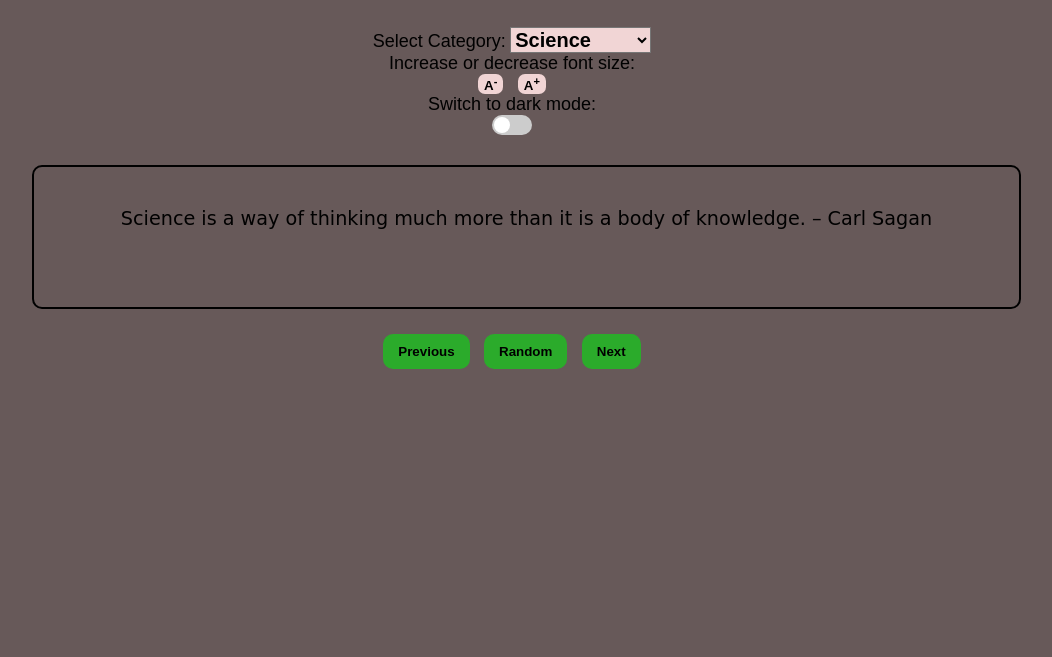
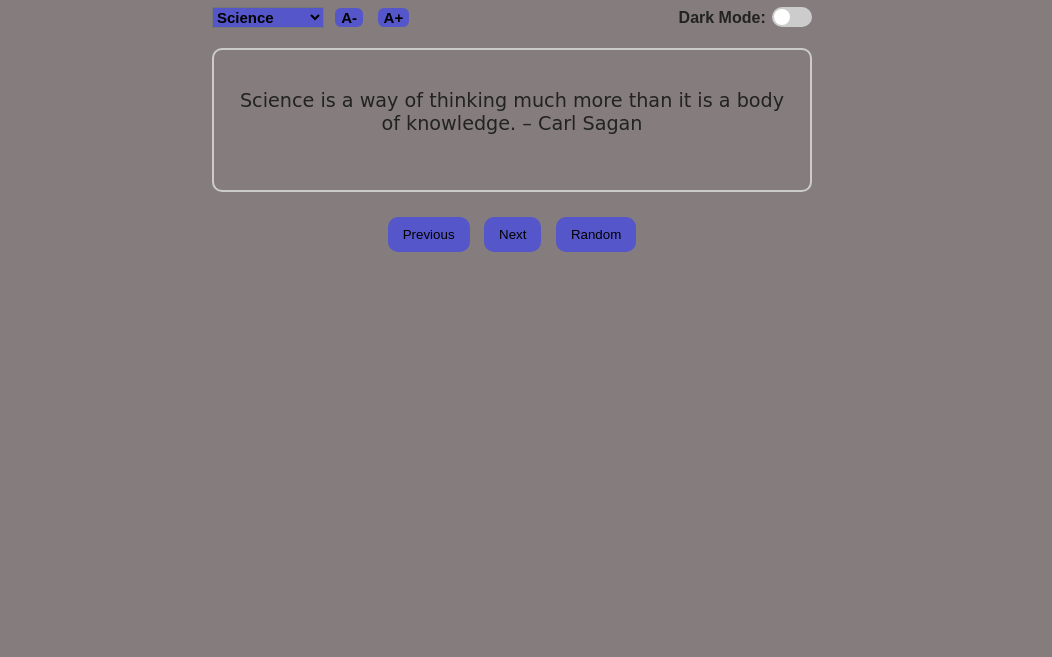
Before and after one commit to ishanbista/quote-generator, a plain HTML site: page index.html in a window 1280 px wide. Shown: the part 143-800 px from the top of the page, without its empty margins (128-1180 px from the left). Drawn offline with Linux system fonts and the light colour scheme.

Commit message:
final touch

```diff
--- a/index.html
+++ b/index.html
@@ -1,52 +1,46 @@
 <!DOCTYPE html>
 <html lang="en">
-
 <head>
-    <meta charset="UTF-8">
-    <meta name="viewport" content="width=, initial-scale=1.0">
+  <meta charset="UTF-8" />
+  <meta name="viewport" content="width=device-width, initial-scale=1.0"/>
   <title>Quote Generator</title>
-    <link rel="stylesheet" href="style.css">
+  <link rel="stylesheet" href="style.css" />
 </head>
-
 <body>
   <div class="container">
     <h1>Quote Generator</h1>
+
     <div class="controls">
-            <span>Select Category:</span>
       <select id="category">
-
         <option value="science">Science</option>
         <option value="motivational">Motivational</option>
         <option value="inspiration">Inspirational</option>
+
       </select>
 
-            <div class="font-control">
-                <span>Increase or decrease font size:</span>
-                <button id="decrease-font">A<sup>-</sup></button>
-                <button id="increase-font">A<sup>+</sup></button>
-                <span>Switch to dark mode:</span>
+      <div class="font-controls">
+        <button id="decrease-font">A-</button>
+        <button id="increase-font">A+</button>
+        <span>Dark Mode:</span>
       </div>
 
       <label class="switch">
-
-                <input type="checkbox" id="theme-toggle">
-
+        <input type="checkbox" id="theme-toggle" />
         <span class="slider round"></span>
       </label>
     </div>
 
     <div id="quote-box">
-            <p id="quote-text">Generating quote...</p>
+      <p id="quote-text">Loading quote...</p>
     </div>
 
     <div class="buttons">
       <button id="prev">Previous</button>
+      <button id="next">Next</button>
       <button id="random">Random</button>
-            <button id="next">Next</button>
     </div>
   </div>
 
   <script src="script.js"></script>
 </body>
-
 </html>
--- a/style.css
+++ b/style.css
@@ -1,13 +1,9 @@
-/* *{
-    padding: 0;
-    margin: 0;
-} */
 body {
-    font-family: Arial, Helvetica, sans-serif;
+    font-family: Arial, sans-serif;
     margin: 0;
     padding: 0;
-    background-color: #675959;
-    color: black;
+    background-color: #857d7d;
+    color: #222;
     transition: background-color 0.3s, color 0.3s;
   }
 
@@ -17,71 +13,36 @@ body.dark {
   }
 
   .container {
-
+    max-width: 600px;
     margin: 50px auto;
-    padding: 10px;
+    padding: 20px;
     text-align: center;
   }
 
-#category {
-    font-size: 20px;
-    font-weight: bolder;
-    background-color: #f1d5d5;
+  .controls {
+    display: flex;
+    justify-content: space-between;
+    align-items: center;
+    margin-bottom: 20px;
+    flex-wrap: wrap;
   }
 
-.controls {
-    justify-content: space-between;
-    padding: 30px;
-
+  .font-controls button {
+    margin: 0 5px;
   }
 
-.controls span {
-    font-size: 18px;
-    font-weight: normal;
-    /* margin-top: 15px; */
-}
-
-
-#decrease-font {
-    border-radius: 7px;
-    border: none;
-    background-color: #f1d5d5;
-    font-weight: bolder;
-}
-
-#increase-font {
-    border-radius: 7px;
-    border: none;
-    background-color: #f1d5d5;
-    font-weight: bolder;
-}
-
-.font-control button {
-    margin: 0 5px;
-
-}
-
-.font-control span {
-    display: block;
-}
-
-.controls font-controls button {
-    font-size: 20px;
-    border-radius: 10px;
-    border: none;
-    font-weight: bolder;
-    background-color: #f5bfbf;
+  .font-controls span {
+    margin-left: 260px;
+    font-weight: bold;
   }
 
   #quote-box {
     padding: 20px;
-    border: 2px solid black;
+    border: 2px solid #ccc;
     border-radius: 10px;
     font-size: 1.2rem;
     min-height: 100px;
     margin-bottom: 20px;
-    max-width: 75%;
-    margin-left: 150px;
     font-family: cursive;
   }
 
@@ -89,11 +50,28 @@ body.dark {
     margin: 5px;
     padding: 10px 15px;
     cursor: pointer;
+    background-color: #5656cb;
     border-radius: 10px;
     border: none;
-    color: black;
-    background-color: #2bab2b;
+  }
+  #category{
     font-weight: bolder;
+    font-size: 15px;
+    background-color: #5656cb;
+  }
+  #decrease-font{
+    font-weight: bolder;
+    font-size: 15px;
+    background-color: #5656cb;
+    border: none;
+    border-radius: 6px;
+  }
+  #increase-font{
+    font-weight: bolder;
+    font-size: 15px;
+    background-color: #5656cb;
+    border: none;
+    border-radius: 6px;
   }
 
   .switch {
@@ -133,11 +111,11 @@ body.dark {
     transition: 0.4s;
   }
 
-input:checked+.slider {
+  input:checked + .slider {
     background-color: #2196f3;
   }
 
-input:checked+.slider:before {
+  input:checked + .slider:before {
     transform: translateX(20px);
   }
 
```
Lines whose indentation alone changed are shown as unchanged.
